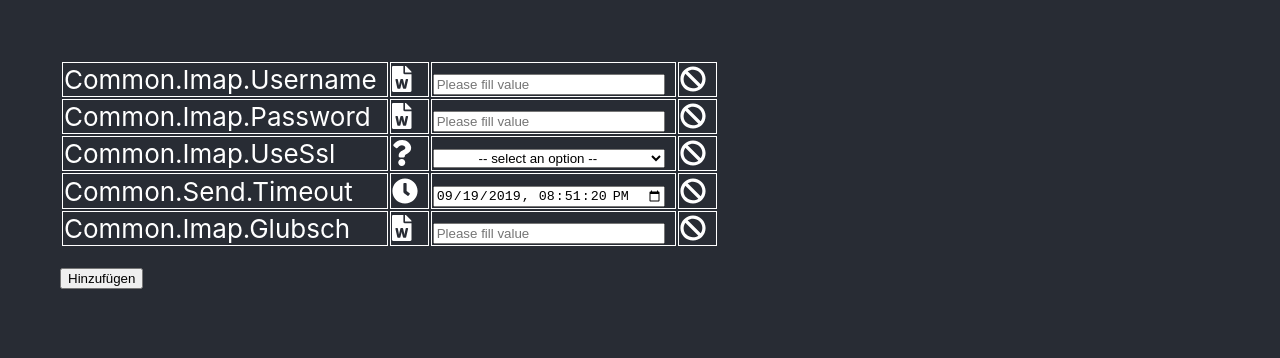
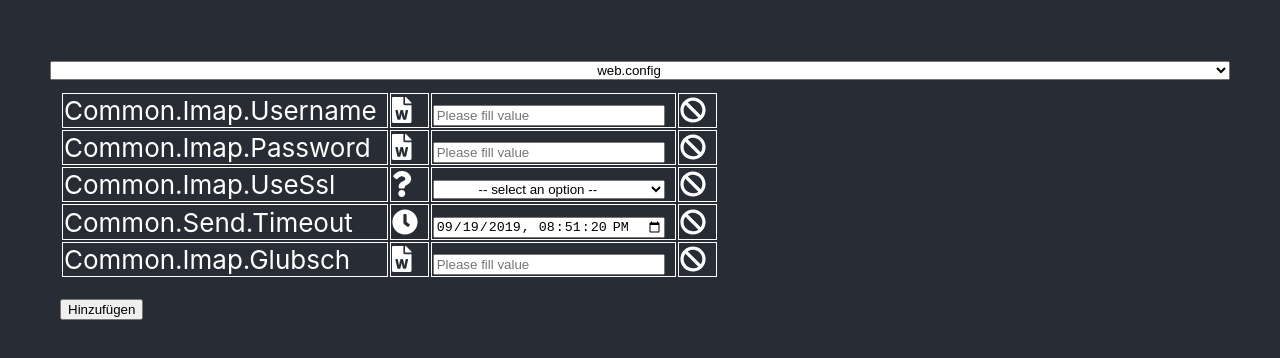
Before and after one commit to deBabbbe/ReactConfigurator, a React (Create React App) app: page / in a window 1280 px wide. Shown: the top 358 px of the page. Built offline with nearby package versions, Linux system fonts and the light colour scheme.

Commit message:
Added dummy for fle selection

```diff
--- a/src/App.js
+++ b/src/App.js
@@ -7,6 +7,9 @@ class App extends React.Component {
     return (
       <div className="App">
         <header className="App-header">
+          <select>
+            <option>web.config</option>
+          </select>
           <table>
             <Entries></Entries>
           </table>
```
Also changed, not shown: src/App.scss (+6 -3 lines).
